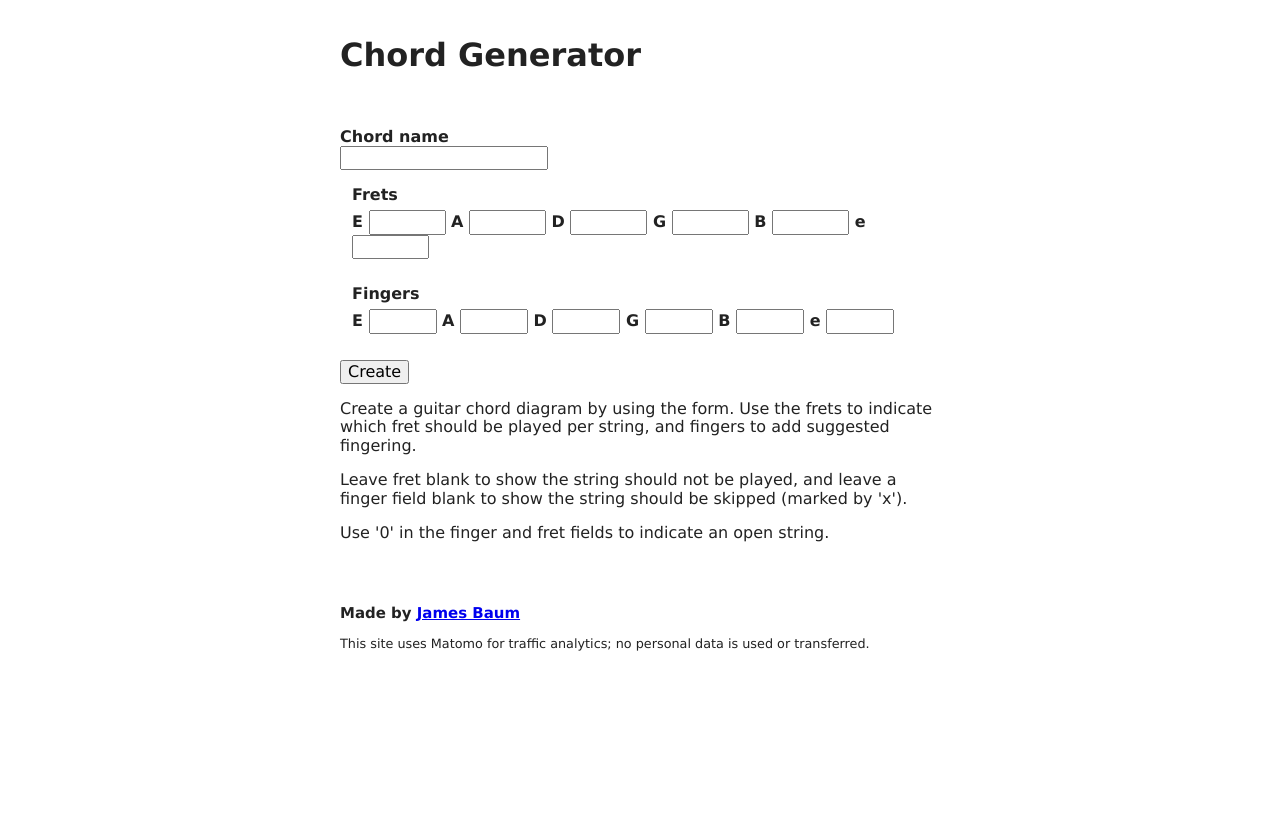
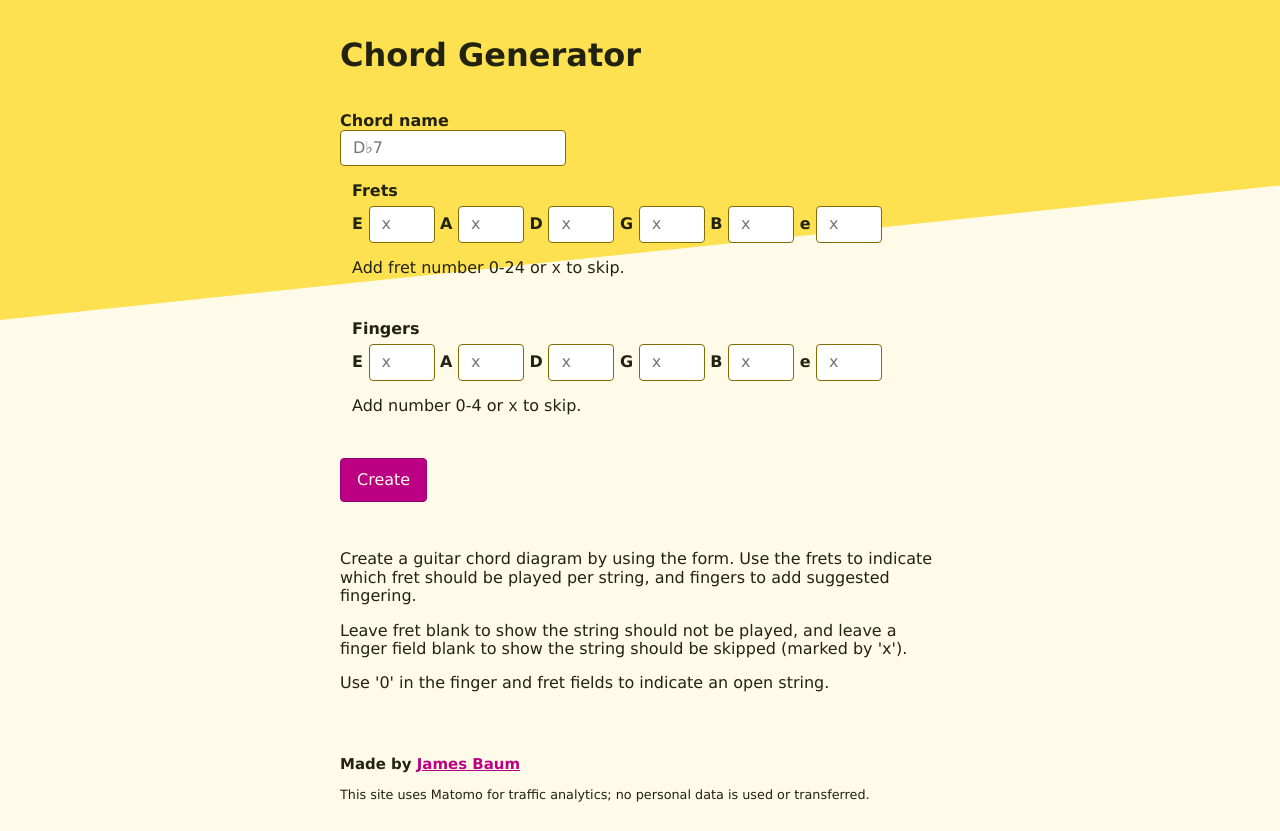
Before and after one commit to whostolemyhat/chord-gen-web, a website built with Parcel: page frontend/index.html in a window 1280 px wide. Before the commit the page ends 800 px from the top, so only its background shows below. Built offline with nearby package versions, Linux system fonts and the light colour scheme.

Commit message:
bit of the old styling

```diff
--- a/frontend/css/main.css
+++ b/frontend/css/main.css
@@ -264,10 +264,74 @@ textarea {
 
 .container {
   max-width: 600px;
-    margin: auto;
-    padding: 1rem;
-    width: 100%;
+  margin: auto;
+  padding: 1rem;
+  width: calc(100% - 2.2rem);
 }
+
+.input {
+  padding: 0.5rem 0.75rem;
+  border-radius: 4px;
+  border: 1px solid rgb(129,108,1);
+  width: 40px;
+}
+
+.input__title {
+  width: 200px;
+}
+
+body {
+  background-color: rgb(255,251,232);
+  color: #221;
+}
+
+a {
+  font-weight: bold;
+  text-decoration: underline;
+  color:#bb0083;
+  /* color: #221; */
+}
+
+a:hover {
+  color: #ee00a7;
+}
+
+.header {
+  padding-bottom: 0;
+}
+
+.header__stripe {
+  /* background: rgb(254, 225, 80); */
+  background: #FEE150;
+  display: block;
+  width: 100%;
+  height: 20rem;
+  position: absolute;
+  transform-origin: top left;
+  z-index: -1;
+  transform: skewY(-6deg);
+  border-bottom: #FED81D;
+}
+
+.button {
+  /* background: rgb(254, 225, 80); */
+  background: #bb0083;
+  border: 1px solid #99006b;
+  padding: 0.75rem 1rem;
+  border-radius: 4px;
+  cursor: pointer;
+  color: rgb(255, 251, 232);
+}
+
+.button:hover {
+  background: #ee00a7;
+  border-color: #ff88db;
+}
+
+h1 {
+  margin: 1.2rem 0 0.8rem;
+}
+
 
 .form__row {
   margin: 1rem 0;
@@ -285,3 +349,8 @@ legend {
 .footer {
   font-size: 0.8rem;
 }
+
+#chord {
+  margin: auto;
+  text-align: center;
+}
--- a/frontend/index.html
+++ b/frontend/index.html
@@ -36,69 +36,81 @@
     })();
   </script>
   <!-- End Matomo Code -->
-
 </head>
 
+<!-- // ♭ \u266D
+// ♯ \u266F
+// natural ♮ \u266E
+// dim o U+E870
+// aug + U+E872 + -->
+
 <body>
-  <header class="container"><h1>Chord Generator</h1></header>
+  <div class="header__stripe"></div>
+  <header class="container header"><h1>Chord Generator</h1></header>
 
   <main class="main container">
   <form method="post" target="_top" action="/" id="generate">
-    <label class="label form__row label__title" for="title">Chord name <input type="text" name="title" id="title" maxlength="10" /></label>
+    <label class="label form__row label__title" for="title">
+      Chord name
+      <input type="text" name="title" id="title" maxlength="10" class="input input__title" placeholder="D♭7" />
+    </label>
 
     <fieldset class="form__row">
       <legend>Frets</legend>
       <label class="label" for="frets-low-e">E
-        <input type="number" step="1" min="0" max="24" name="frets-low-e" id="frets-low-e" value="" />
+        <!-- pattern: x or 10-14 and 20-24 or 15-19 or 0-9 -->
+        <input type="text" pattern="x|([1-2][0-4])|([1][5-9])|[0-9]" name="frets-low-e" id="frets-low-e" value="" placeholder="x" class="input" />
       </label>
 
       <label class="label" for="frets-a">A
-        <input type="number" step="1" min="0" max="24" name="frets-a" id="frets-a" value="" />
+        <input type="text" pattern="x|([1-2][0-4])|([1][5-9])|[0-9]" placeholder="x" name="frets-a" id="frets-a" value="" class="input"  />
       </label>
 
       <label class="label" for="frets-d">D
-        <input type="number" step="1" min="0" max="24" name="frets-d" id="frets-d" value="" />
+        <input type="text" pattern="x|([1-2][0-4])|([1][5-9])|[0-9]" placeholder="x" name="frets-d" id="frets-d" value="" class="input"  />
       </label>
 
       <label class="label" for="frets-g">G
-        <input type="number" step="1" min="0" max="24" name="frets-g" id="frets-g" value="" />
+        <input type="text" pattern="x|([1-2][0-4])|([1][5-9])|[0-9]" placeholder="x" name="frets-g" id="frets-g" value="" class="input"  />
       </label>
 
       <label class="label" for="frets-b">B
-        <input type="number" step="1" min="0" max="24" name="frets-b" id="frets-b" value="" />
+        <input type="text" pattern="x|([1-2][0-4])|([1][5-9])|[0-9]" placeholder="x" name="frets-b" id="frets-b" value="" class="input"  />
       </label>
 
       <label class="label" for="frets-high-e">e
-        <input type="number" step="1" min="0" max="24" name="frets-high-e" id="frets-high-e" value="" />
+        <input type="text" pattern="x|([1-2][0-4])|([1][5-9])|[0-9]" placeholder="x" name="frets-high-e" id="frets-high-e" value="" class="input"  />
       </label>
+      <p class="form__caption">Add fret number 0-24 or <code>x</code> to skip.</p>
     </fieldset>
 
     <fieldset class="form__row">
         <legend>Fingers</legend>
         <label class="label" for="fingers-low-e">E
-          <input type="number" step="1" min="0" max="4" name="fingers-low-e" id="fingers-low-e" value="" />
+          <input type="text" pattern="x|[0-4]" placeholder="x" name="fingers-low-e" id="fingers-low-e" value="" class="input"  />
         </label>
         <label class="label" for="fingers-a">A
-          <input type="number" step="1" min="0" max="4" name="fingers-a" id="fingers-a" value="" />
+          <input type="text" pattern="x|[0-4]" placeholder="x" name="fingers-a" id="fingers-a" value="" class="input"  />
         </label>
         <label class="label" for="fingers-d">D
-          <input type="number" step="1" min="0" max="4" name="fingers-d" id="fingers-d" value="" />
+          <input type="text" pattern="x|[0-4]" placeholder="x" name="fingers-d" id="fingers-d" value="" class="input"  />
         </label>
         <label class="label" for="fingers-g">G
-          <input type="number" step="1" min="0" max="4" name="fingers-g" id="fingers-g" value="" />
+          <input type="text" pattern="x|[0-4]" placeholder="x" name="fingers-g" id="fingers-g" value="" class="input"  />
         </label>
         <label class="label" for="fingers-b">B
-          <input type="number" step="1" min="0" max="4" name="fingers-b" id="fingers-b" value="" />
+          <input type="text" pattern="x|[0-4]" placeholder="x" name="fingers-b" id="fingers-b" value="" class="input"  />
         </label>
         <label class="label" for="fingers-high-e">e
-          <input type="number" step="1" min="0" max="4" name="fingers-high-e" id="fingers-high-e" value="" />
+          <input type="text" pattern="x|[0-4]" placeholder="x" name="fingers-high-e" id="fingers-high-e" value="" class="input"  />
         </label>
+        <p class="form__caption">Add number 0-4 or <code>x</code> to skip.</p>
       </fieldset>
 
-    <button type="submit">Create</button>
+    <button type="submit" class="button">Create</button>
   </form>
 
-  <section id="chord"></section>
+  <section id="chord" class="container"></section>
 
   <section class="about">
     <p>Create a guitar chord diagram by using the form. Use the frets to indicate which fret should be played per string, and fingers to add suggested fingering.</p>
```
Also changed, not shown: static/output/1187542499954771539.png (added), static/output/14818327808083403211.png (added), static/output/16897934629869741673.png (added), static/output/17512726903002293878.png (added), static/output/2222289904485161655.png (added), static/output/4259046506241890749.png (added), static/output/5550456924851076762.png (added), static/output/7395286617113560658.png (added), static/output/7518996531251133675.png (added), static/output/7861894340362027444.png (added), static/output/8451671925441282819.png (added), static/output/9430021581513629369.png (added).
